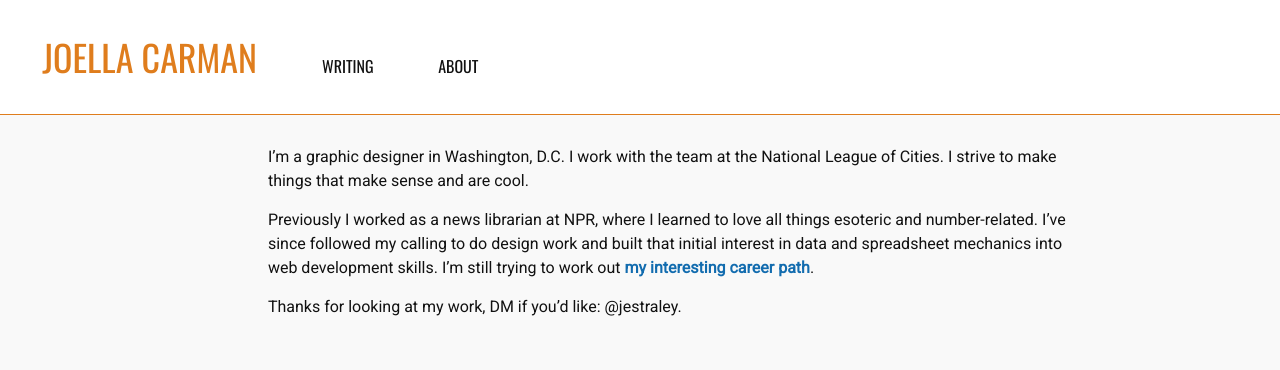
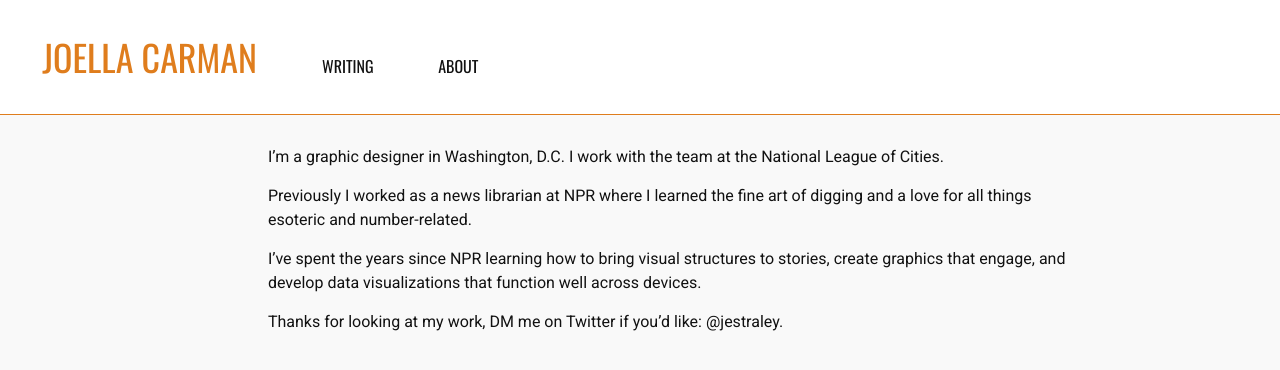
Before and after one commit to joellacarman/joellacarman.github.io, a Jekyll site: the page built from xabout.md, in a window 1280 px wide. Shown: the top 370 px of the page. Built offline with Jekyll 4.4.1, drawn with Linux system fonts in a browser that asks for light colours.

Commit message:
edited about

```diff
--- a/xabout.md
+++ b/xabout.md
@@ -4,8 +4,10 @@ title: About
 permalink: /about/
 ---
 
-I'm a graphic designer in Washington, D.C. I work with the team at the National League of Cities. I strive to make things that make sense and are cool.
+I'm a graphic designer in Washington, D.C. I work with the team at the National League of Cities.
 
-Previously I worked as a news librarian at NPR, where I learned to love all things esoteric and number-related. I've since followed my calling to do design work and built that initial interest in data and spreadsheet mechanics into web development skills. I'm still trying to work out [my interesting career path](/assets/career-path@2x.png).
+Previously I worked as a news librarian at NPR where I learned the fine art of digging and a love for all things esoteric and number-related.
 
-Thanks for looking at my work, DM if you'd like: @jestraley.
+I've spent the years since NPR learning how to bring visual structures to stories, create graphics that engage, and develop data visualizations that function well across devices.
+
+Thanks for looking at my work, DM me on Twitter if you'd like: @jestraley.
```
